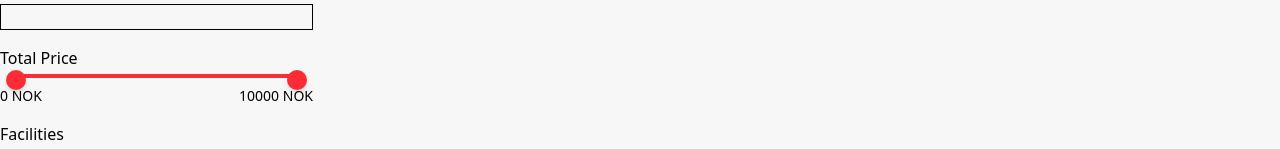
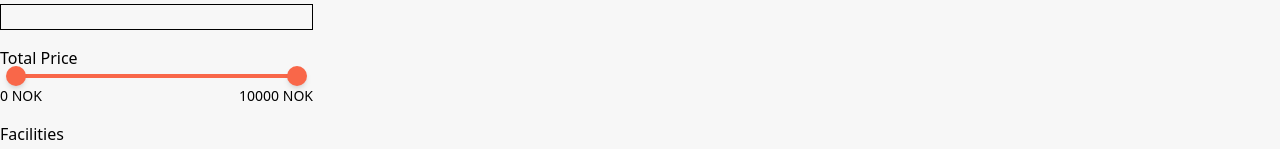
Before and after one commit to IngridOrnum/ingrid_holidaze_2025, a React (Vite) app: page /search-results in a window 1280 px wide. Shown: the part 250-399 px from the top of the page. Built offline with nearby package versions, Linux system fonts and the light colour scheme; no server answers.

Commit message:
Chore: Added sorting based on price slider

```diff
--- a/src/Components/Filters/Slider.jsx
+++ b/src/Components/Filters/Slider.jsx
@@ -18,10 +18,10 @@ export function PriceSlider({ values, setValues }) {
                 renderTrack={({ props, children }) => (
                     <div
                         {...props}
-                        className="h-1 w-full rounded bg-gray-300"
+                        className="h-1 w-full rounded bg-gray-300 flex align-middle"
                     >
                         <div
-                            className="h-1 bg-red-500"
+                            className="h-1 bg-primary-orange"
                             style={{
                                 width: `${(values[1] - values[0]) / (MAX - MIN) * 100}%`,
                                 marginLeft: `${(values[0] - MIN) / (MAX - MIN) * 100}%`,
@@ -37,7 +37,7 @@ export function PriceSlider({ values, setValues }) {
                     <div
                         key={key}
                         {...rest}
-                        className="h-5 w-5 rounded-full bg-red-500 shadow-md cursor-pointer"
+                        className="h-5 w-5 rounded-full bg-primary-orange shadow-md cursor-pointer"
                     />
                 )}}
             />
--- a/src/Components/Filters/index.jsx
+++ b/src/Components/Filters/index.jsx
@@ -1,8 +1,6 @@
 import {PriceSlider} from "./Slider.jsx";
-import { useState } from "react";
 
-export function Filters () {
-    const [priceRange, setPriceRange] = useState([0, 10000]);
+export function Filters ({ priceRange, setPriceRange }) {
 
     return (
         <div className="my-4">
--- a/src/Routes/SearchResults.jsx
+++ b/src/Routes/SearchResults.jsx
@@ -1,6 +1,7 @@
 import {Filters} from "../Components/Filters/index.jsx";
 import {useEffect, useState} from "react";
 import {VenueCard} from "../Components/Cards/VenueCard.jsx";
+
 
 export function SearchResults() {
 
@@ -8,6 +9,8 @@ export function SearchResults() {
 
     const [venues, setVenues] = useState([]);
     const [sortOption, setSortOption] = useState("latest");
+    const [priceRange, setPriceRange] = useState([0, 10000]);
+
 
     useEffect(() => {
         async function getVenues () {
@@ -24,7 +27,11 @@ export function SearchResults() {
         getVenues();
     }, []);
 
-    const sortedVenues = [...venues].sort((a, b) => {
+    const filteredVenues = venues.filter((venue) => {
+        return venue.price >= priceRange[0] && venue.price <= priceRange[1];
+    });
+
+    const sortedVenues = [...filteredVenues].sort((a, b) => {
         if (sortOption === "price-low-high") {
             return a.price - b.price;
         } else if (sortOption === "price-high-low") {
@@ -65,7 +72,7 @@ export function SearchResults() {
                     <label>Guests</label>
                     <input className={"border border-black"}/>
                 </div>
-               <Filters/>
+               <Filters priceRange={priceRange} setPriceRange={setPriceRange} />
                 <div>
                     <span>Facilities</span>
                     <div>
```
